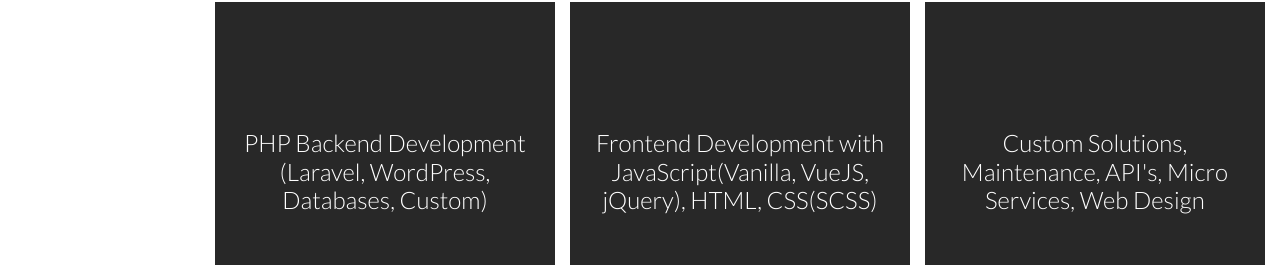
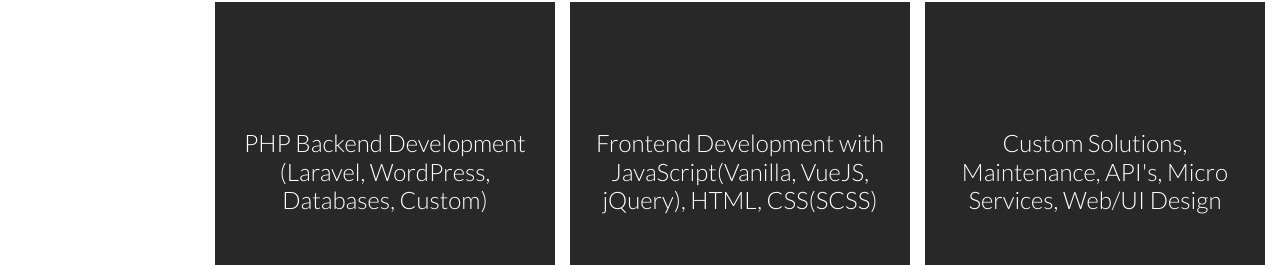
Before and after one commit to jessb133/jessb133.github.io, a plain HTML site: page index.html in a window 1280 px wide. Shown: the part 1908-2173 px from the top of the page. Drawn offline with Linux system fonts and the light colour scheme.

Commit message:
Minor text update

```diff
--- a/index.html
+++ b/index.html
@@ -55,6 +55,7 @@
               <p class="h4">Web Development that exceeds expectations.</p>
               <p>Backend PHP Development with Laravel, WordPress, or Custom PHP/NodeJS.
                 <br>Frontend Solutions with modern JavaScript, VueJS, jQuery, HTML, CSS, Bootstrap.
+                <br>Custom website and UI layouts/design.
                 <br>
                 <br><strong>Are you looking for a custom website or web solution?</strong></p>
             </div>
@@ -101,7 +102,7 @@
             </div>
             <div class="col-lg-4">
               <div>
-                <h3>Custom Solutions, Maintenance, API's, Micro Services, Web Design</h3>
+                <h3>Custom Solutions, Maintenance, API's, Micro Services, Web/UI Design</h3>
               </div>
             </div>
           </div>
```
